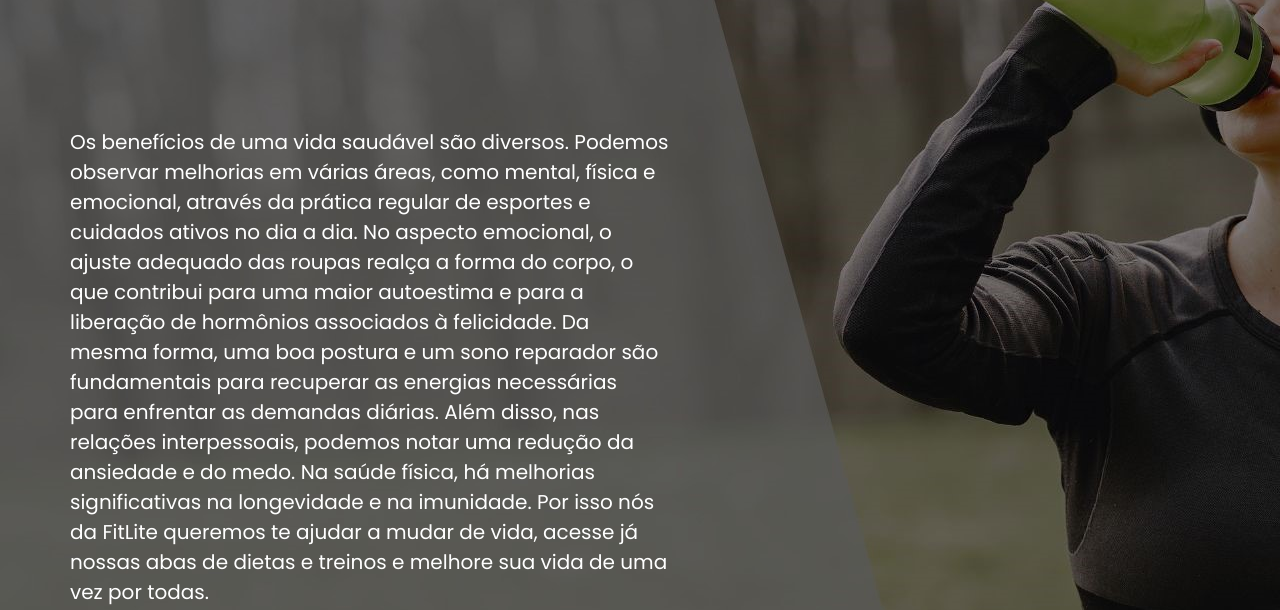
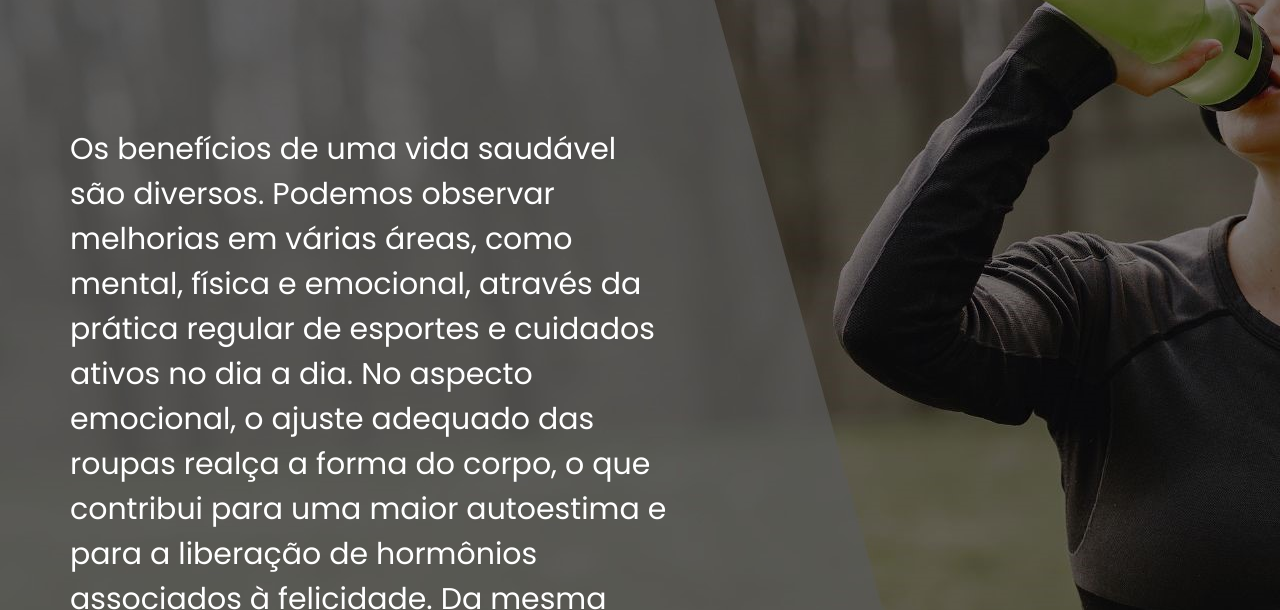
Before and after one commit to TiagoAReiz/fitlite, a plain HTML site: page beneficios.html in a window 1280 px wide. Shown: the part 178-788 px from the top of the page. Drawn offline with nearby package versions, Linux system fonts and the light colour scheme; a web font is replaced by a local one.

Commit message:
Update bene.css

```diff
--- a/bene.css
+++ b/bene.css
@@ -60,7 +60,7 @@ header {
   width: 600px;
   color: white;
   font-family: "Poppins", sans-serif;
-  font-size: 20px;
+  font-size: 30px;
   padding: 30px;
-  border-radius: 25px;
+
 }
```
